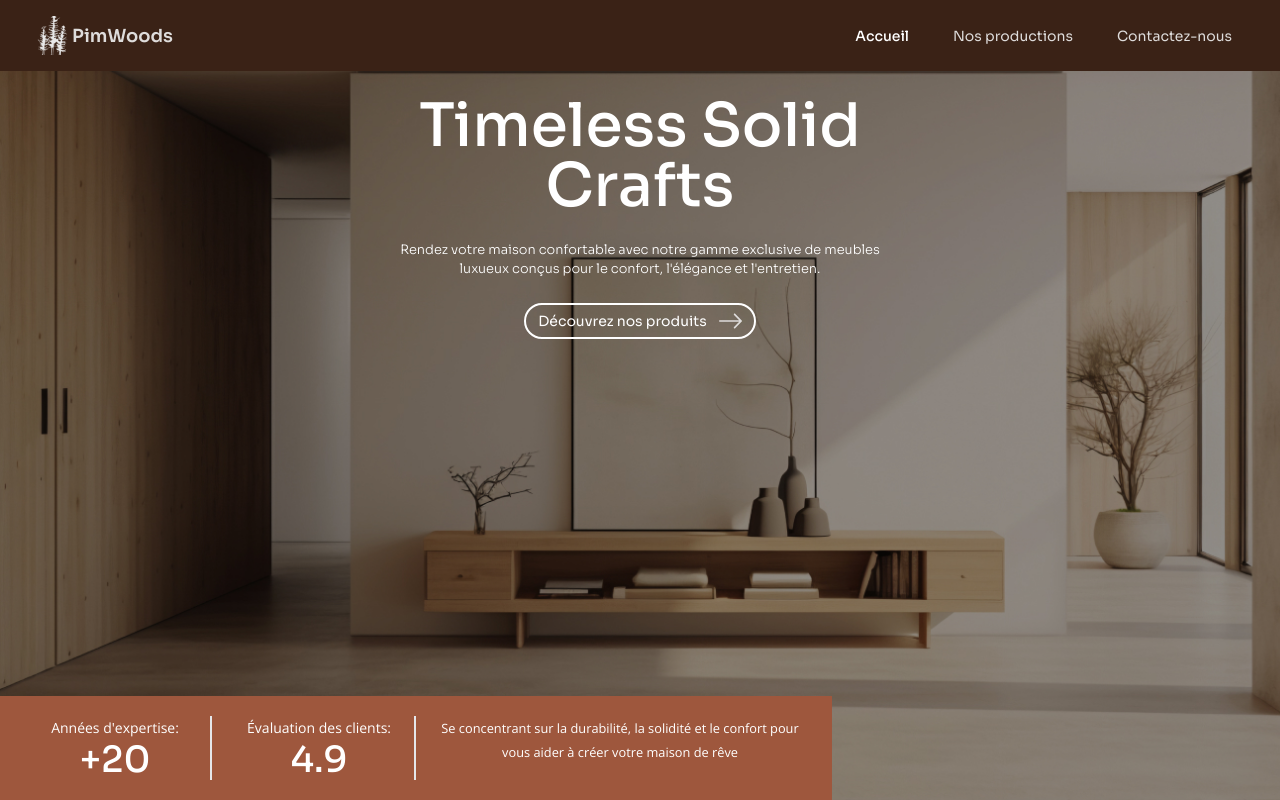
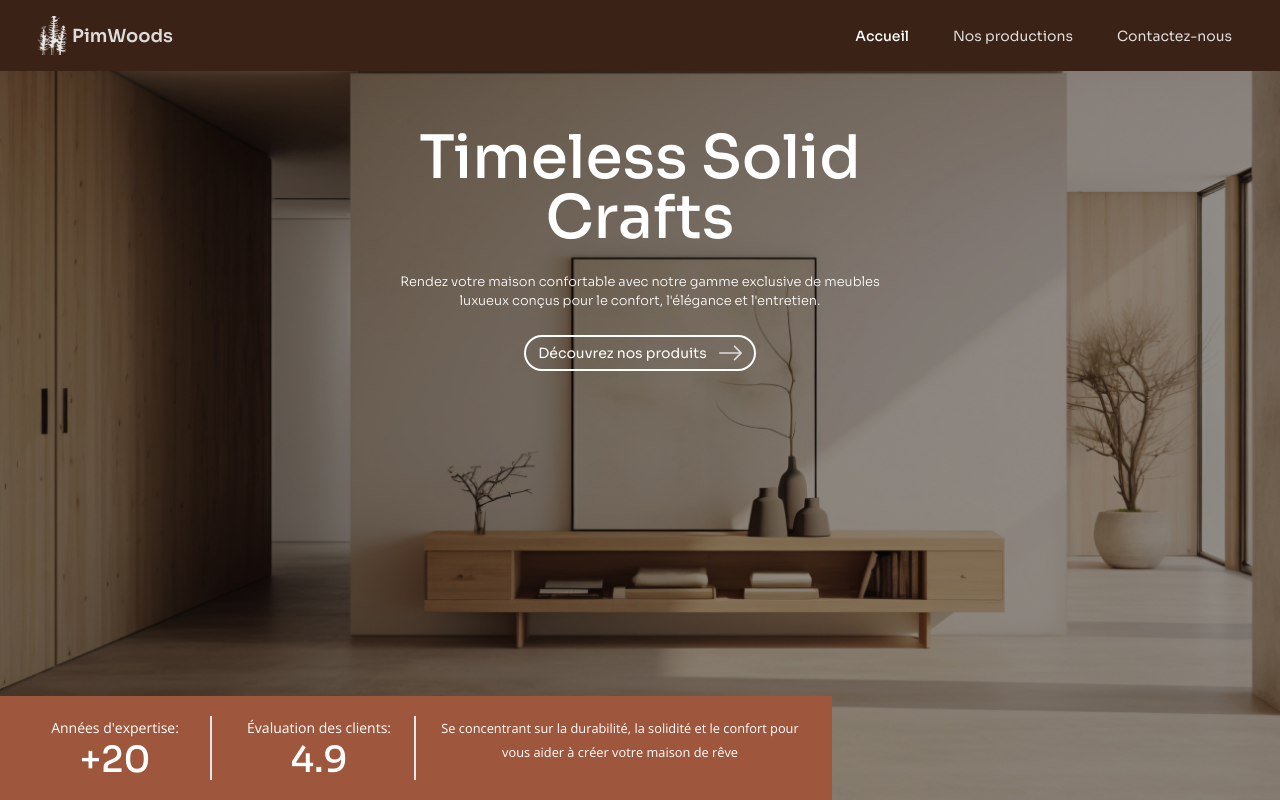
Before and after one commit to yaCHBn2004/pim-woods-site, a React (Vite) app in the folder client/: page / in a window 1280 px wide. Shown: the top 800 px of the page. Built offline with nearby package versions, Linux system fonts and the light colour scheme.

Commit message:
style: footer copyright

```diff
--- a/client/src/components/super components/Footer.jsx
+++ b/client/src/components/super components/Footer.jsx
@@ -25,7 +25,7 @@ const Footer = () => {
         <div><Map /></div>
       </div>
 
-      <span className=' text-center py-4 border border-t-light-text text-sm font-semibold text-light-text paragraph'>
+      <span className=' text-center py-4 border-t border-t-light-text text-sm font-semibold text-light-text paragraph'>
       © 2024 All Rights Reserved
       </span>
       </div>
--- a/client/src/pages/Landing page/sections/Header.jsx
+++ b/client/src/pages/Landing page/sections/Header.jsx
@@ -5,7 +5,7 @@ import { Link } from 'react-router-dom'
 export const Header = () => {
   return (
     <div className='header'>
-      <div className=' text-white gap-[1.5rem] py-24 flex flex-col items-center '>
+      <div className=' text-white gap-[1.5rem] pt-32 flex flex-col items-center '>
 
         <h1 className=' text-6xl font-medium w-[50%]'>Timeless Solid Crafts</h1>
         <p className=' text-[0.81rem] w-[38%] font-light pararaph'>Rendez votre maison confortable avec notre gamme exclusive de meubles luxueux conçus pour le confort, l'élégance et l'entretien.</p>
```
